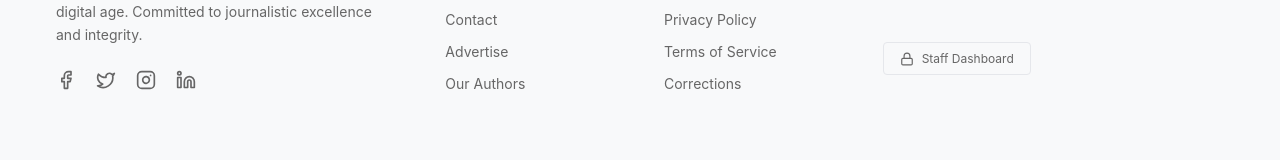
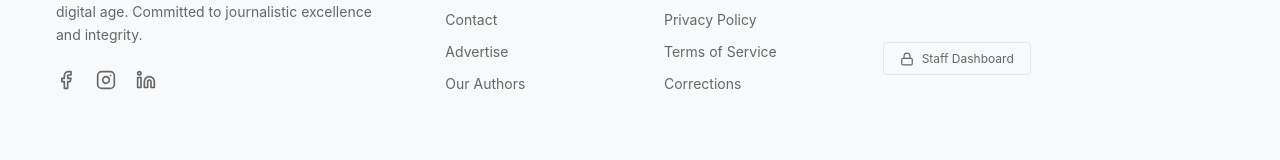
Before and after one commit to blackicons2020/thepeoplesplatform, a Next.js app: page / in a window 1280 px wide. Shown: the part 459-619 px from the top of the page. Built offline with nearby package versions, Linux system fonts and the light colour scheme; no server answers; the database is empty.

Commit message:
fix: resolve lucide-react import error in footer

```diff
--- a/src/components/Footer.tsx
+++ b/src/components/Footer.tsx
@@ -1,5 +1,5 @@
 import Link from 'next/link';
-import { Facebook, Twitter, Instagram, Linkedin, Globe, Lock } from 'lucide-react';
+import { Facebook, Instagram, Linkedin, Globe, Lock, Info } from 'lucide-react';
 
 export default function Footer() {
   const year = new Date().getFullYear();
@@ -19,7 +19,6 @@ export default function Footer() {
             </p>
             <div className="social-links">
               <a href="#" aria-label="Facebook"><Facebook size={20} /></a>
-              <a href="#" aria-label="Twitter"><Twitter size={20} /></a>
               <a href="#" aria-label="Instagram"><Instagram size={20} /></a>
               <a href="#" aria-label="LinkedIn"><Linkedin size={20} /></a>
             </div>
```
